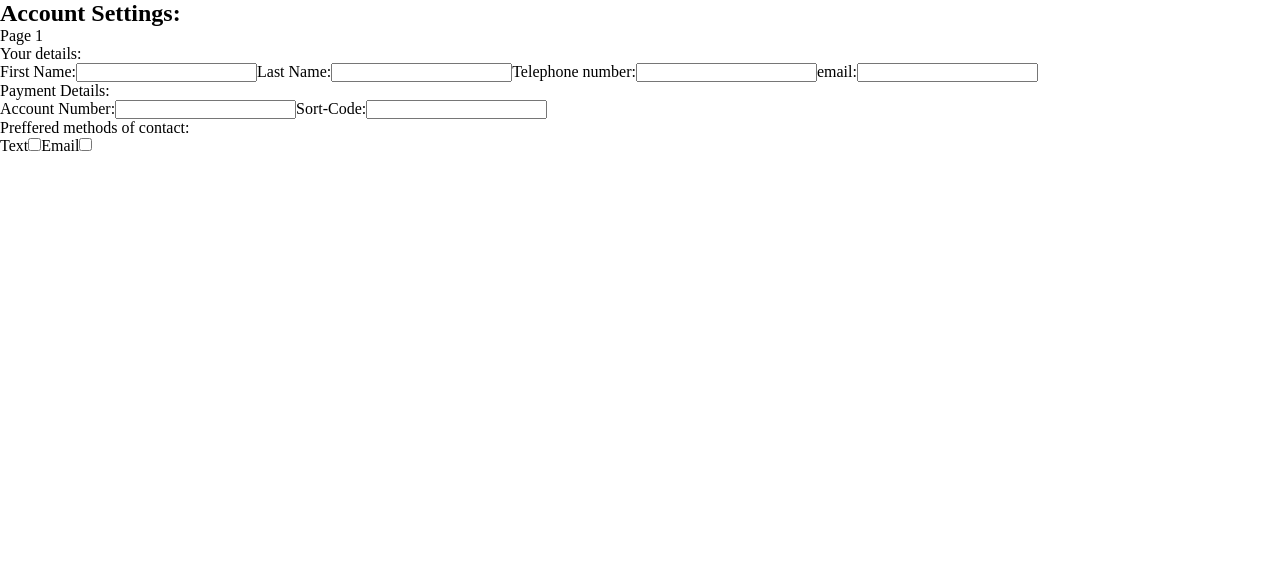
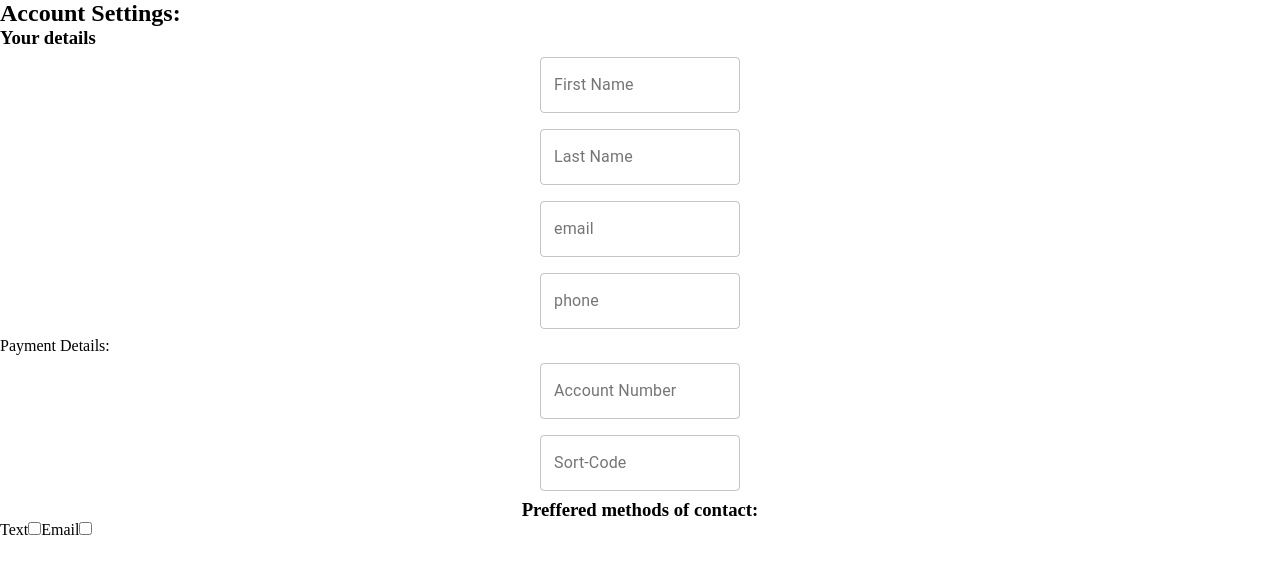
Before and after one commit to SchoolOfCode/final-project-stretch-goals, a Next.js app in the folder client/: page /components/TutorSettings/TutorAccountSettingsForm in a window 1280 px wide. Shown: the top 574 px of the page. Built offline with nearby package versions, Linux system fonts and the light colour scheme; a web font is replaced by a local one.

Commit message:
changed input field to a div, no longer a form and can be used as part of the other form, not onChange function not working so will need to look at that. refactored first part of the form

```diff
--- a/client/pages/components/InputField/InputField.js
+++ b/client/pages/components/InputField/InputField.js
@@ -12,19 +12,24 @@ const useStyles = makeStyles(theme => ({
   }
 }));
 
-export default function InputField({ label, type, className }) {
+export default function InputField({ label, type, className, handleChange }) {
   const classes = useStyles();
 
   return (
     <div className={className}>
-      <form className={classes.root} noValidate autoComplete="off">
+      <div className={classes.root} noValidate autoComplete="off">
         <TextField
           id="outlined-basic"
           label={label}
           variant="outlined"
           type={type}
+          onChange={handleChange}
         />
-      </form>
+      </div>
     </div>
   );
 }
+
+// changed input field to a div, no longer a form and can be used as part of the other form
+// onChange is not working
+// need to figure that out
--- a/client/pages/components/LoginWindow/LoginWindow.module.css
+++ b/client/pages/components/LoginWindow/LoginWindow.module.css
@@ -20,7 +20,7 @@
   background-color: var(--theme-color-2);
 }
 
-.loginContainer > input {
+.loginContainer > {
   padding: 0;
   margin: 0;
   background-color: white;
--- /dev/null
+++ b/client/pages/components/TutorSettings/TutorAccountSettingsForm/TutorAcountSettingsForm.module.css
@@ -0,0 +1,65 @@
+.accountForm {
+  display: grid;
+  grid-template-areas:
+    "title"
+    "first"
+    "last"
+    "email"
+    "phone"
+    "payment"
+    "acc"
+    "sortcode"
+    "contact";
+}
+
+.title {
+  grid-area: title;
+  text-align: center;
+}
+
+.first {
+  grid-area: first;
+  display: flex;
+  justify-content: center;
+}
+
+.last {
+  grid-area: last;
+  display: flex;
+  justify-content: center;
+}
+
+.email {
+  grid-area: email;
+  display: flex;
+  justify-content: center;
+}
+
+.phone {
+  grid-area: phone;
+  display: flex;
+  justify-content: center;
+}
+
+.payment {
+  grid-area: payment;
+  text-align: center;
+}
+
+.acc {
+  grid-area: acc;
+  display: flex;
+  justify-content: center;
+}
+
+.sortcode {
+  grid-area: sortcode;
+  display: flex;
+  justify-content: center;
+}
+
+.contact {
+  grid-area: contact;
+  display: flex;
+  justify-content: center;
+}
--- a/client/pages/components/TutorSettings/TutorAccountSettingsForm/index.js
+++ b/client/pages/components/TutorSettings/TutorAccountSettingsForm/index.js
@@ -1,46 +1,46 @@
-export default function TutorAccountSettingsForm({
-  handleChange,
-  tutorSettings
-}) {
+import css from "./TutorAcountSettingsForm.module.css";
+import InputField from "../../InputField/InputField";
+
+export default function TutorAccountSettingsForm({ handleChange }) {
   return (
     <>
-      <h2>Account Settings:</h2>
-      <p>Page 1</p>
-      <div>
-        {" "}
-        Your details:
-        <br />
-        <label>
-          First Name:
-          <input onChange={handleChange} name="firstName" type="text"></input>
-        </label>
-        <label>
-          Last Name:
-          <input onChange={handleChange} name="lastName" type="text"></input>
-        </label>
-        <label>
-          Telephone number:
-          <input onChange={handleChange} name="tel" type="text"></input>
-        </label>
-        <label>
-          email:
-          <input onChange={handleChange} name="email" type="text"></input>
-        </label>
-      </div>
-      <div>
-        Payment Details:
-        <br />
-        <label>
-          Account Number:
-          <input onChange={handleChange} name="accNum" type="text"></input>
-        </label>
-        <label>
-          Sort-Code:
-          <input onChange={handleChange} name="sortCode" type="text"></input>
-        </label>
-      </div>
-      <div>
-        <p>Preffered methods of contact:</p>
+      <div className={css.page1}>
+        <h2>Account Settings:</h2>
+        <div className={css.accountForm}>
+          <h3> Your details</h3>
+          <InputField
+            className={css.first}
+            label="First Name"
+            onChange={handleChange}
+          />
+          <InputField
+            className={css.last}
+            label="Last Name"
+            onChange={handleChange}
+          />
+          <InputField
+            className={css.email}
+            label="email"
+            onChange={handleChange}
+          />
+          <InputField
+            className={css.phone}
+            label="phone"
+            onChange={handleChange}
+          />
+        </div>
+        <h3 className={css.payment}></h3> Payment Details:
+        <InputField
+          className={css.acc}
+          label="Account Number"
+          onChange={handleChange}
+        />
+        <InputField
+          className={css.sortcode}
+          label="Sort-Code"
+          onChange={handleChange}
+        />
+        <h3 className={css.contact}>Preffered methods of contact:</h3>
         <label>
           Text
           <input
@@ -60,6 +60,69 @@ export default function TutorAccountSettingsForm({
       </div>
     </>
   );
+}
+
+// OG INPUTS
+{
+  /* <label>
+            First Name:
+            <input
+              className={css.first}
+              onChange={handleChange}
+              name="firstName"
+              type="text"
+            ></input>
+          </label>
+
+<label>
+Last Name:
+<input
+  className={css.last}
+  onChange={handleChange}
+  name="lastName"
+  type="text"
+></input>
+</label>
+<label>
+Telephone number:
+<input
+  className={css.phone}
+  onChange={handleChange}
+  name="tel"
+  type="text"
+></input>
+</label>
+<label>
+email:
+<input
+  className={css.accountForm}
+  onChange={handleChange}
+  name="email"
+  type="text"
+></input>
+</label>
+
+
+<label>
+            Account Number:
+            <input
+              className={css.acc}
+              onChange={handleChange}
+              name="accNum"
+              type="text"
+            ></input>
+          </label>
+          <label>
+            Sort-Code:
+            <input
+              className={css.sortcode}
+              onChange={handleChange}
+              name="sortCode"
+              type="text"
+            ></input>
+          </label>
+
+*/
 }
 
 // PLAN FOR TUTOR ACOUNT SETTINGS:
--- a/client/pages/components/TutorSettings/TutorSettings.module.css
+++ b/client/pages/components/TutorSettings/TutorSettings.module.css
@@ -1,10 +1,10 @@
 .form {
-  left: 50;
+  display: grid;
   position: absolute;
-  display: grid;
+  left: 50vw;
   align-content: center;
   justify-content: center;
-  border: 1px solid black;
+  transform: translateX(-50%);
   padding: 0;
   width: 45vw;
 }
```
Also changed, not shown: client/pages/components/TutorSettings/TutorSettings.js (+5 -2 lines), client/pages/components/TutorSettings/TutorProfileSettingsForm/TutorProfileSettingsForm.module.css (added).
